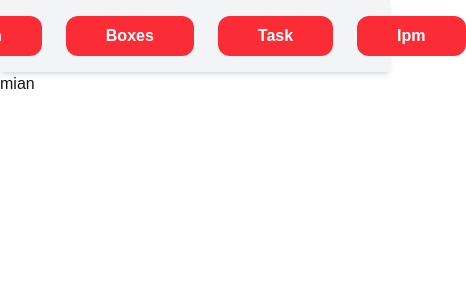
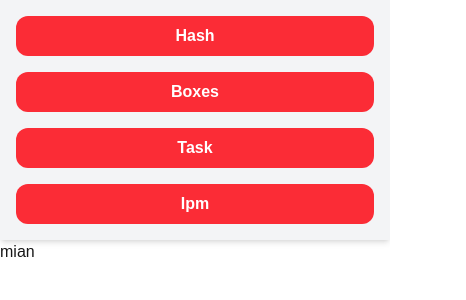
Before and after one commit to peerelss/hbt_nextjs, a Next.js app: page / in a window 390 px wide. Shown: the top 300 px of the page, 466 px wide, since content can reach past the window. Built offline with nearby package versions, Linux system fonts and the light colour scheme.

Commit message:
add hash table phone

```diff
--- a/app/layout.tsx
+++ b/app/layout.tsx
@@ -25,28 +25,28 @@ export default function RootLayout({
   return (
     <html lang="en">
     <body>
-    <nav className="flex justify-center gap-6 p-4 bg-gray-100 shadow-md">
+    <nav className="flex flex-col sm:flex-row justify-center gap-4 sm:gap-6 p-4 bg-gray-100 shadow-md">
         <a
             href="/hash"
-            className="flex-1 text-center px-10 py-2 rounded-xl bg-red-500 text-white font-semibold transition-all hover:bg-red-600 hover:scale-105"
+            className="w-full sm:flex-1 text-center px-6 py-2 rounded-xl bg-red-500 text-white font-semibold transition-all hover:bg-red-600 hover:scale-105"
         >
-            hash
+            Hash
         </a>
         <a
             href="/boxes"
-            className="flex-1 text-center px-10 py-2 rounded-xl bg-red-500 text-white font-semibold transition-all hover:bg-red-600 hover:scale-105"
+            className="w-full sm:flex-1 text-center px-6 py-2 rounded-xl bg-red-500 text-white font-semibold transition-all hover:bg-red-600 hover:scale-105"
         >
             Boxes
         </a>
         <a
             href="/task"
-            className="flex-1 text-center px-10 py-2 rounded-xl bg-red-500 text-white font-semibold transition-all hover:bg-red-600 hover:scale-105"
+            className="w-full sm:flex-1 text-center px-6 py-2 rounded-xl bg-red-500 text-white font-semibold transition-all hover:bg-red-600 hover:scale-105"
         >
             Task
         </a>
         <a
             href="/ipm"
-            className="flex-1 text-center px-10 py-2 rounded-xl bg-red-500 text-white font-semibold transition-all hover:bg-red-600 hover:scale-105"
+            className="w-full sm:flex-1 text-center px-6 py-2 rounded-xl bg-red-500 text-white font-semibold transition-all hover:bg-red-600 hover:scale-105"
         >
             Ipm
         </a>
```
